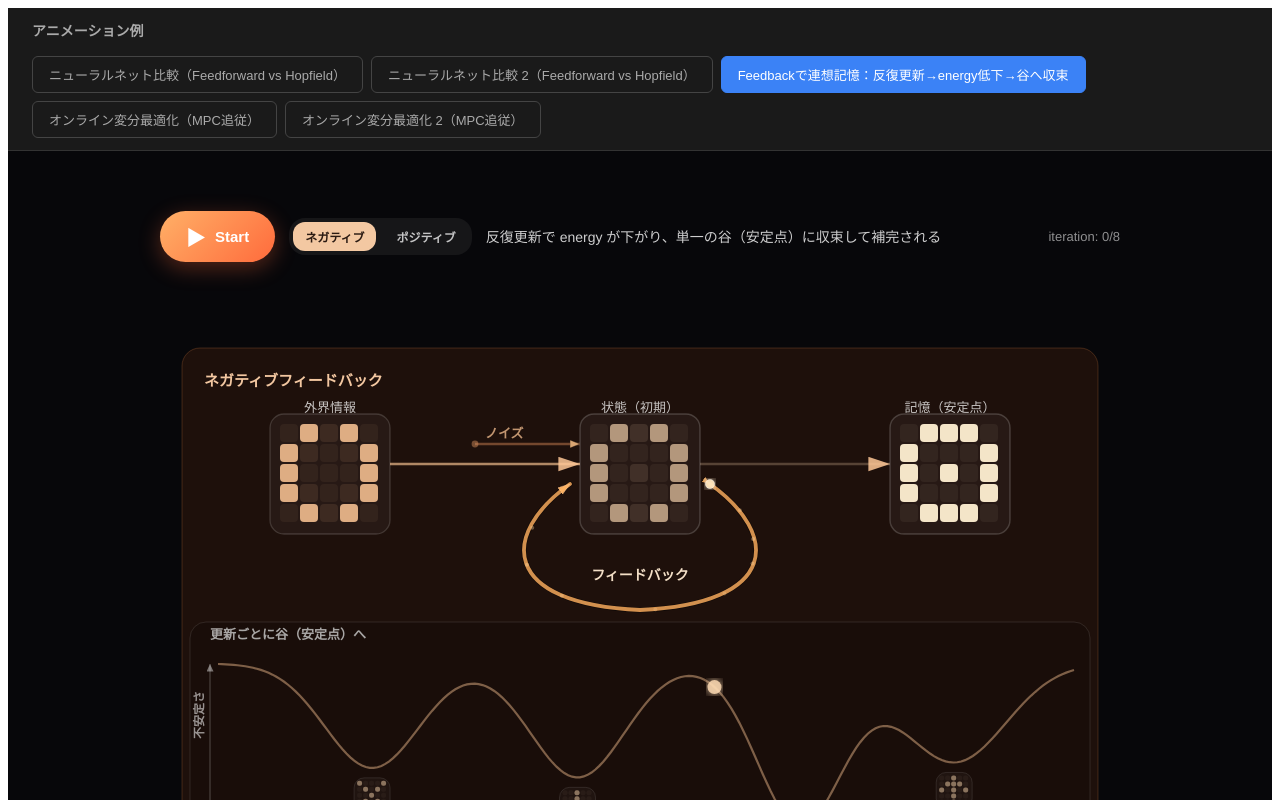
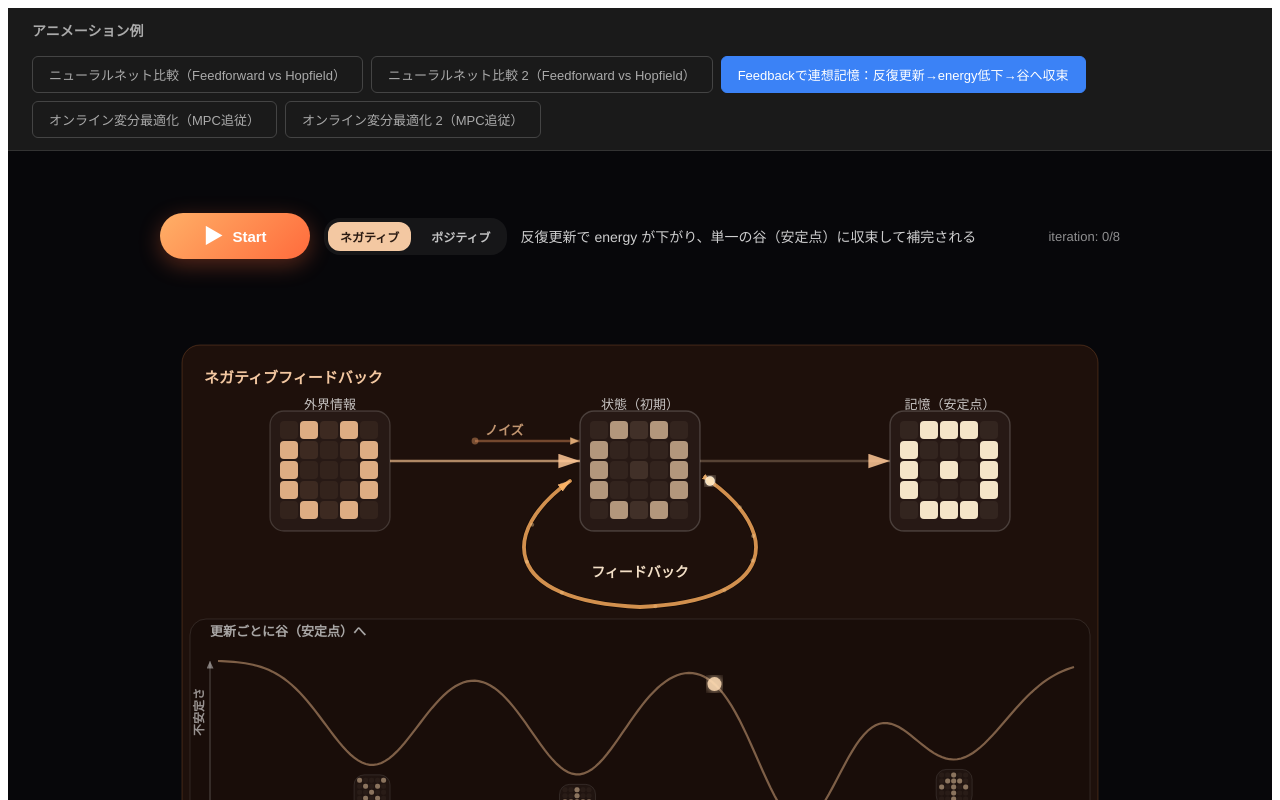
Before and after one commit to keigo1110/claude_animation, a React (Vite) app: page / in a window 1280 px wide. Both pictures are taken after a click on the button "Feedbackで連想記憶：反復更新→energy低下→谷へ収束". Shown: the top 800 px of the page. Built offline with nearby package versions, Linux system fonts and the light colour scheme.

Commit message:
fin-ai_feedback-ver6

```diff
--- a/src/animations/NeuralNetworkComparison_3.jsx
+++ b/src/animations/NeuralNetworkComparison_3.jsx
@@ -498,14 +498,18 @@ export default function FeedbackAssociativeMemoryClean() {
             color: "#fff",
             border: "none",
             padding: "12px 26px",
+            width: 150,
+            height: 46,
             borderRadius: 28,
             fontSize: 15,
             fontWeight: 900,
             cursor: isPlaying && !hasFinished ? "not-allowed" : "pointer",
             display: "flex",
             alignItems: "center",
+            justifyContent: "center",
             gap: 10,
             boxShadow: isPlaying && !hasFinished ? "none" : "0 6px 22px rgba(255,107,60,0.32)",
+            lineHeight: 1,
           }}
         >
           {isPlaying && !hasFinished ? (
```
